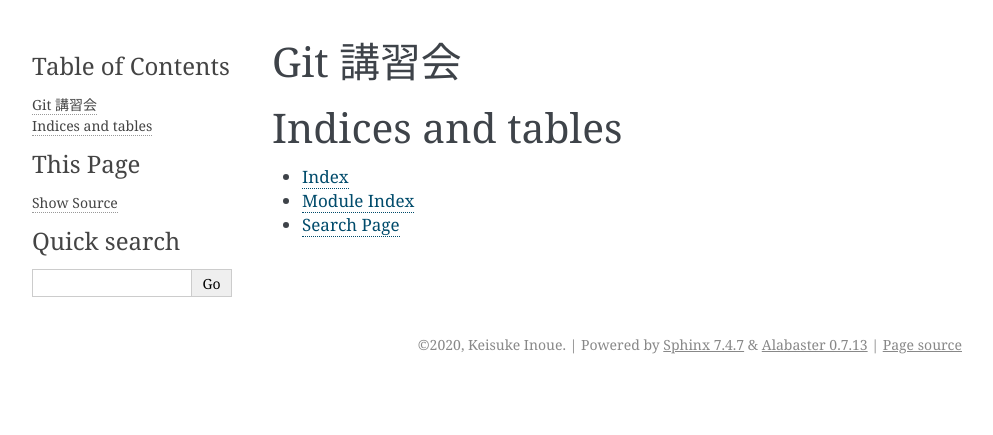
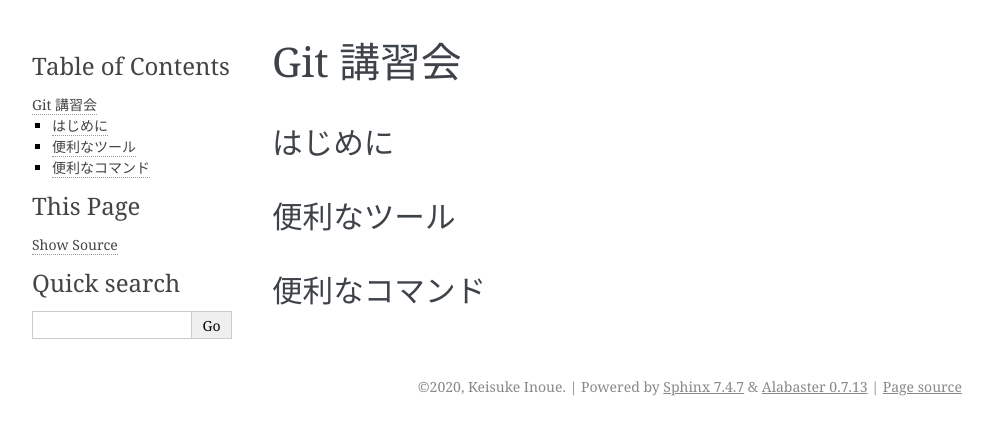
Before and after one commit to takuyainoue0317/iric_lab, a Sphinx documentation site: the page built from 200616_day-2/source/index.rst, in a window 1280 px wide. Shown: the top 435 px of the page, without its empty margins (148-1141 px from the left). Built offline with Sphinx 7.4.7, drawn with Linux system fonts in a browser that asks for light colours.

Commit message:
まずは目次だけ作る

```diff
--- a/200616_day-2/source/index.rst
+++ b/200616_day-2/source/index.rst
@@ -1,15 +1,17 @@
 Git 講習会
 ================================
 
-.. toctree::
-   :maxdepth: 2
-   :caption: Contents:
+はじめに
+--------------
 
 
 
-Indices and tables
-==================
 
-* :ref:`genindex`
-* :ref:`modindex`
-* :ref:`search`
+便利なツール
+---------------
+
+
+
+
+便利なコマンド
+------------------
```
